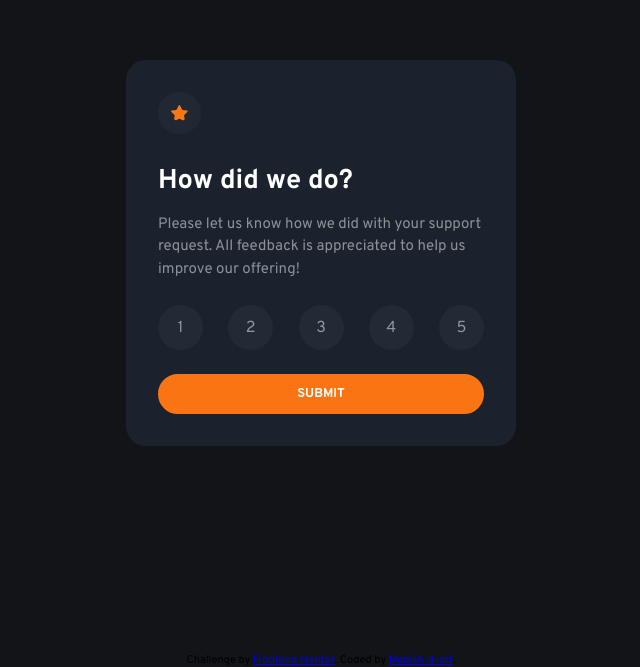
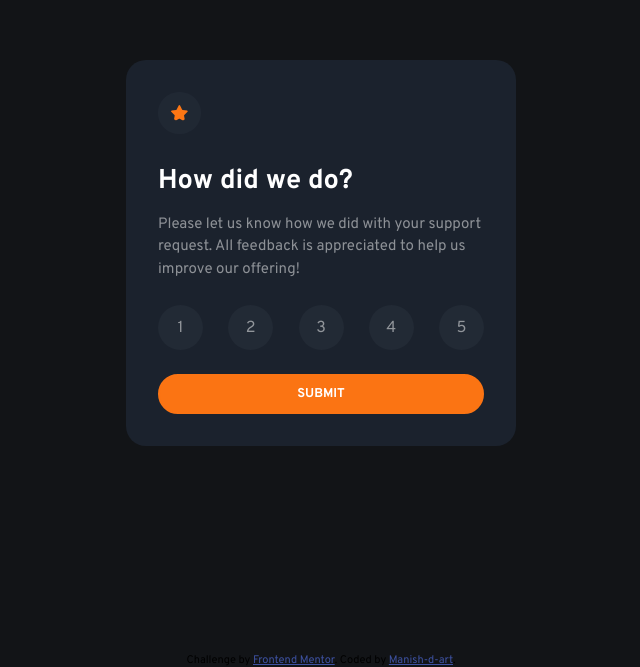
Before and after one commit to Manish-d-art/interactive-rating-component, a plain HTML site: page index.html in a window 1280 px wide. Shown: the part 147-814 px from the top of the page, without its empty margins (319-959 px from the left). Drawn offline with Linux system fonts and the light colour scheme.

Commit message:
update index.html

```diff
--- a/index.html
+++ b/index.html
@@ -10,7 +10,6 @@
 
   <title>Frontend Mentor | Interactive rating component</title>
 
-  <!-- Feel free to remove these styles or customise in your own stylesheet 👍 -->
   <style>
     .attribution {
       font-size: 11px;
@@ -18,7 +17,7 @@
     }
 
     .attribution a {
-      color: hsl(228, 45%, 44%):
+      color: hsl(228, 45%, 44%);
     }
   </style>
 </head>
```
